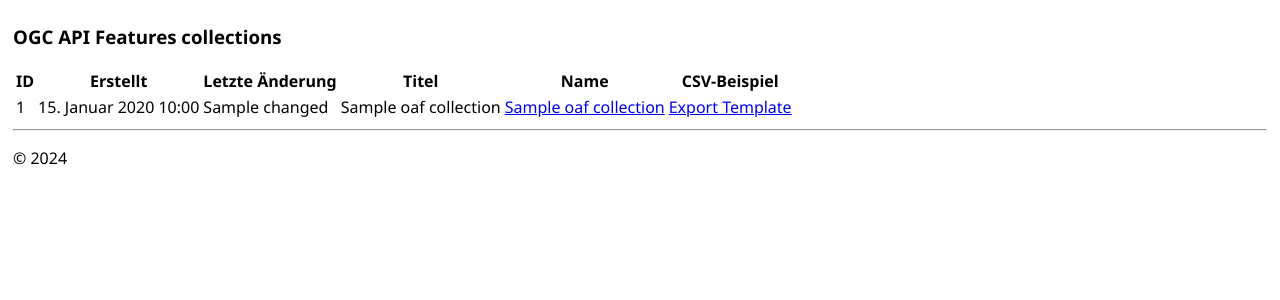
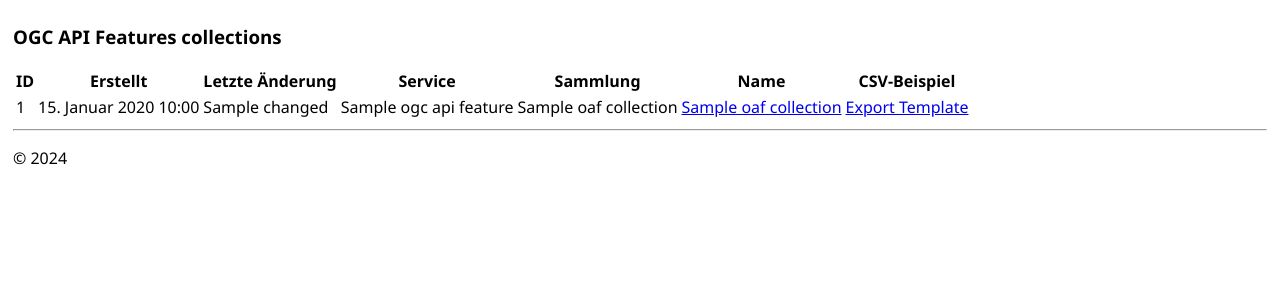
Before and after one commit to mrmap-community/sdi_geocoder, a Django app: template sdi_geocoder/templates/sdi_geocoder/oaf_collection_list.html in a window 1280 px wide. Shown: the part 47-347 px from the top of the page. Run offline with Django 4.2, Linux system fonts and the light colour scheme; the template is opened without the code that fills it: most values are stand-ins (such as "Sample title", 1, 10 or a date in 2020); data that the repository does not hold is empty; some libraries are stand-ins or nearby versions.

Commit message:
Show service title in collection list

```diff
--- a/sdi_geocoder/templates/sdi_geocoder/oaf_collection_list.html
+++ b/sdi_geocoder/templates/sdi_geocoder/oaf_collection_list.html
@@ -11,7 +11,8 @@
             <th>ID</th>
             <th>Erstellt</th>
             <th>Letzte Änderung</th>
-            <th>Titel</th>
+            <th>Service</th>
+            <th>Sammlung</th>
             <th>Name</th>
             <th>CSV-Beispiel</th>
         </tr>
@@ -22,6 +23,7 @@
                 <td>{{ oaf_collection.id }}</td>
                 <td>{{ oaf_collection.created }}</td>
                 <td>{{ oaf_collection.changed }}</td>
+                <td>{{ oaf_collection.ogc_api_features.title }}</td>
                 <td>{{ oaf_collection.title }}</td>
                 <td><a target="_blank" href="{{ oaf_collection.ogc_api_features.base_uri }}/collections/{{ oaf_collection.name }}">{{ oaf_collection.name }}</a></td>
                 <td><a target="_blank" href="{% url 'oaf-collection-example-csv' pk=oaf_collection.id %}">Export Template</a></td>
```
